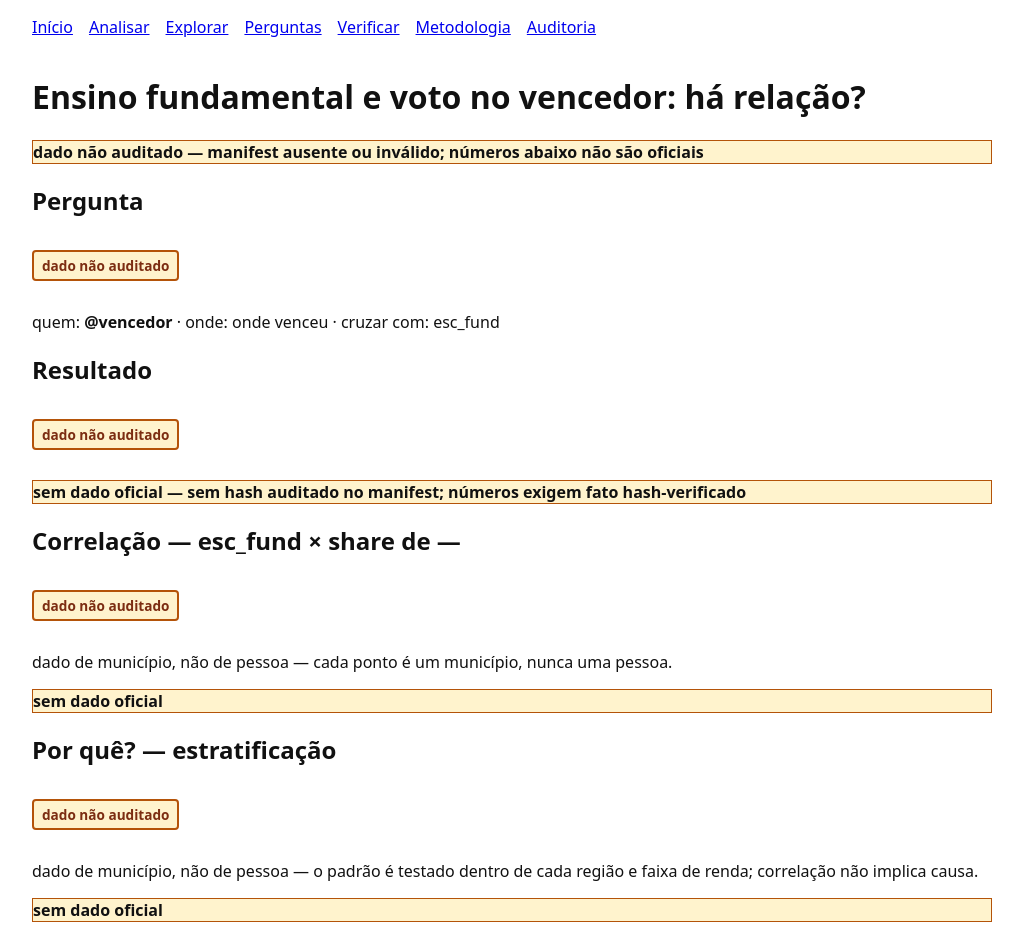
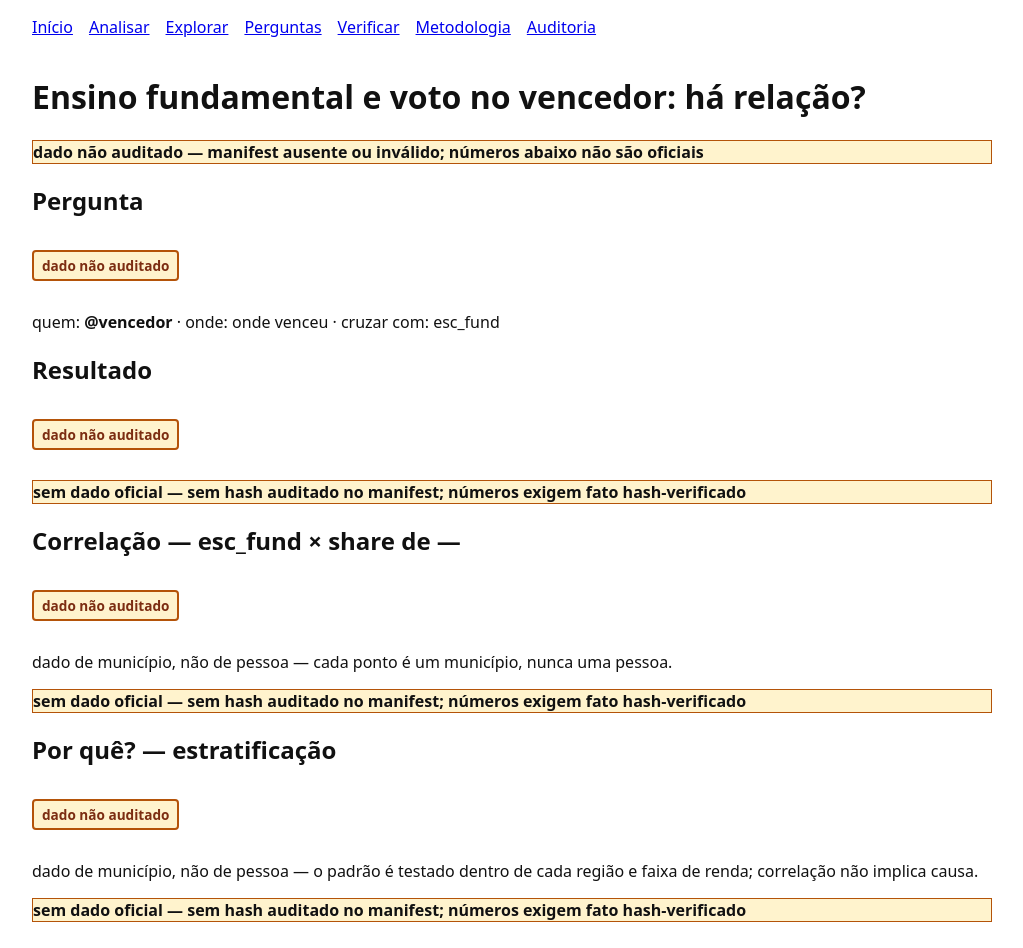
Before and after one commit to EmiyaKiritsugu3/eleicoes, a Next.js app in the folder web/: page /perguntas/estudo-fundamental-voto-vencedor in a window 1280 px wide. Shown: the top 948 px of the page, without its empty margins (128-1151 px from the left). Built offline with nearby package versions, Linux system fonts and the light colour scheme.

Commit message:
EVOLVE-4 Task 6: paridade de motivos de supressão (semProva-first + hash reason cross-telas)

```diff
--- a/web/app/analisar/page.tsx
+++ b/web/app/analisar/page.tsx
@@ -487,6 +487,10 @@ export default function Analisar() {
         {badge}
         {carregando ? (
           <p role="status">a carregar…</p>
+        ) : semProva ? (
+          <p>
+            {SEM_DADO} — sem hash auditado no manifest; números exigem fato hash-verificado
+          </p>
         ) : emptyStateFor(dispersao) ? (
           <p>
             {SEM_DADO} — financiamento sem fonte no V1 (só votação nominal)
--- a/web/app/perguntas/Curada.tsx
+++ b/web/app/perguntas/Curada.tsx
@@ -381,7 +381,7 @@ export function CuradaConteudo({
         {badge}
         <p role="note">{ECO_SEAL} — cada ponto é um município, nunca uma pessoa.</p>
         {!hashAuditado || !fato || !cand ? (
-          <p role="alert" style={ALERTA_STYLE}>{SEM_DADO}</p>
+          <p role="alert" style={ALERTA_STYLE}>{SEM_DADO}{!hashAuditado ? " — sem hash auditado no manifest; números exigem fato hash-verificado" : ""}</p>
         ) : !cruzarOk ? (
           <p role="alert" style={ALERTA_STYLE}>
             {SEM_DADO} — sem cobertura nos blocos
@@ -435,7 +435,7 @@ export function CuradaConteudo({
         {!hashAuditado || !fato || !cand || filtradas.length === 0 ? (
           <p role="alert" style={ALERTA_STYLE}>
             {SEM_DADO}
-            {escopo ? ` — ${escopo}` : ""}
+            {!hashAuditado ? " — sem hash auditado no manifest; números exigem fato hash-verificado" : escopo ? ` — ${escopo}` : ""}
           </p>
         ) : (
           <>
@@ -507,7 +507,7 @@ export function CuradaConteudo({
         {!hashAuditado || ranking.length === 0 ? (
           <p role="alert" style={ALERTA_STYLE}>
             {SEM_DADO}
-            {escopo ? ` — ${escopo}` : " — sem cobertura neste recorte"}
+            {!hashAuditado ? " — sem hash auditado no manifest; números exigem fato hash-verificado" : escopo ? ` — ${escopo}` : " — sem cobertura neste recorte"}
           </p>
         ) : (
           <div style={{ overflowX: "auto" }} tabIndex={0} role="region" aria-label="Top municípios por share">
--- a/web/components/Explorar.tsx
+++ b/web/components/Explorar.tsx
@@ -512,7 +512,7 @@ export function ExplorarConteudo({
         </h2>
         {badge}
         {!fato || !hashAuditado ? (
-          <p role="alert" style={ALERTA_STYLE}>{SEM_DADO}{!fato ? "" : " — sem hash auditado no manifest; números exigem fato hash-verificado"}</p>
+          <p role="alert" style={ALERTA_STYLE}>{SEM_DADO}{!hashAuditado ? " — sem hash auditado no manifest; números exigem fato hash-verificado" : ""}</p>
         ) : !coberto ? (
           <p role="alert" style={ALERTA_STYLE}>
             {SEM_DADO} — combinação sem cobertura nos blocos; ajuste quem · onde · cruzar com
@@ -712,7 +712,7 @@ export function ExplorarConteudo({
               média de derrota não descreve onde venceu.
             </p>
           ) : !perfil || !base || perfil.nMun === 0 ? (
-            <p role="alert" style={ALERTA_STYLE}>{SEM_DADO}{!fato || hashAuditado ? "" : " — sem hash auditado no manifest; números exigem fato hash-verificado"}</p>
+            <p role="alert" style={ALERTA_STYLE}>{SEM_DADO}{!hashAuditado ? " — sem hash auditado no manifest; números exigem fato hash-verificado" : ""}</p>
           ) : (
             <>
               {(perfil.pesoFonte === "misto") && <p role="note">{NOTA_PESO_MISTO}</p>}
@@ -761,7 +761,7 @@ export function ExplorarConteudo({
           <h2>Mapa — vencedor por município</h2>
           {badge}
           {!fato || !hashAuditado ? (
-            <p role="alert" style={ALERTA_STYLE}>{SEM_DADO}{!fato ? "" : " — sem hash auditado no manifest; números exigem fato hash-verificado"}</p>
+            <p role="alert" style={ALERTA_STYLE}>{SEM_DADO}{!hashAuditado ? " — sem hash auditado no manifest; números exigem fato hash-verificado" : ""}</p>
           ) : (
             <MapaBrasil
               malhaUrl={MALHA_MUNICIPIOS_URL}
```
Also changed, not shown: 1 other file (tests, documents, lock files or other folders).
